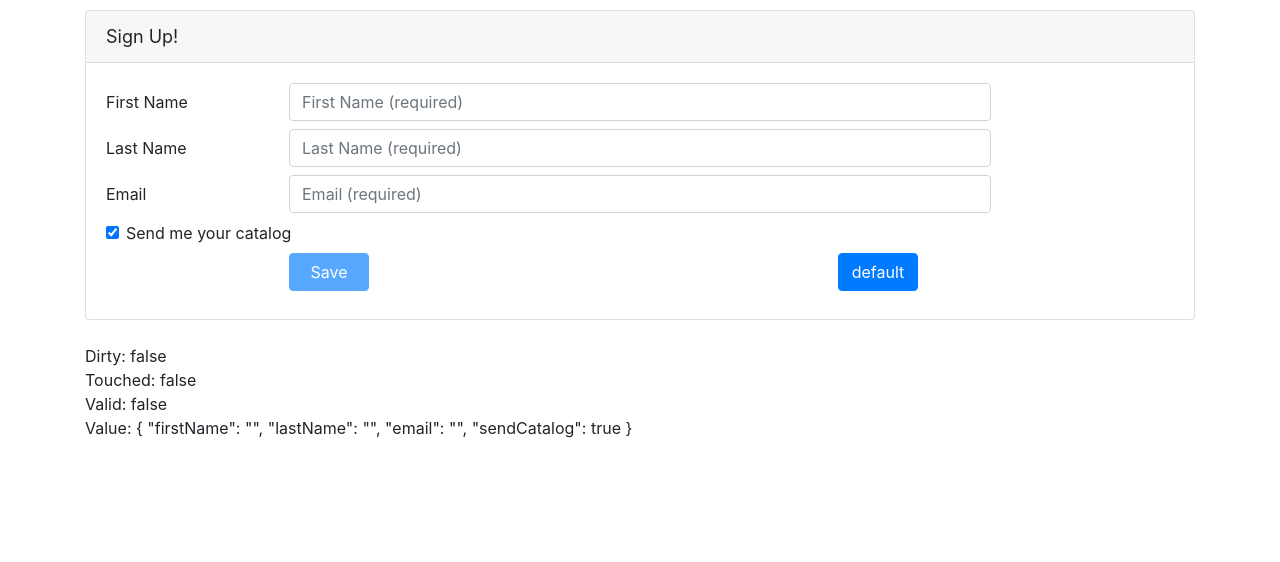
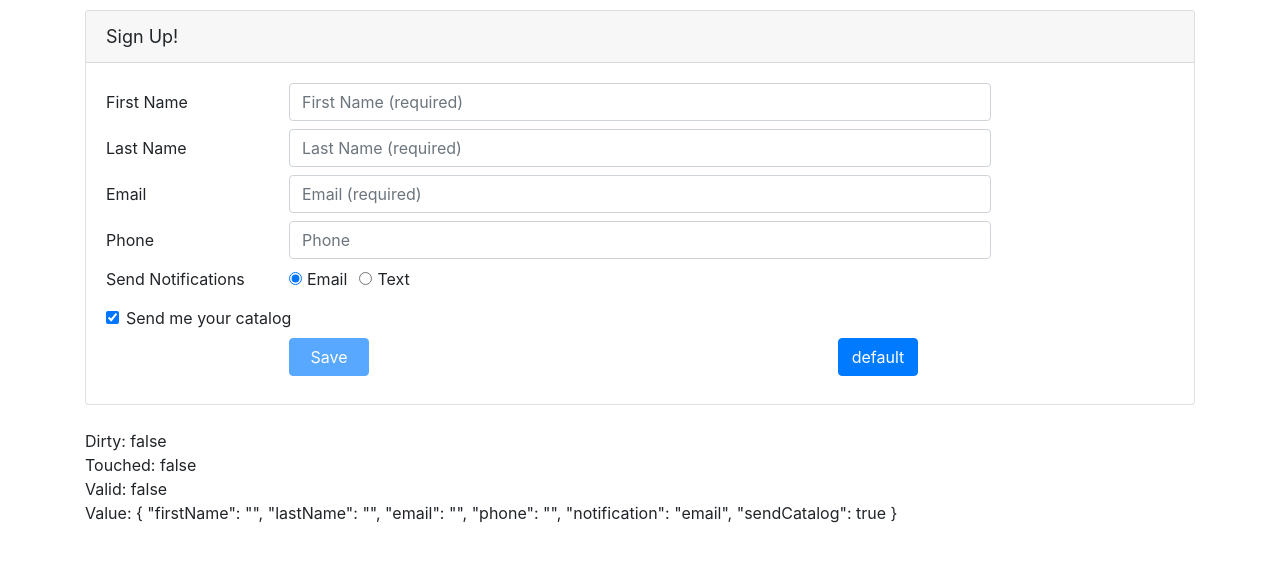
Before and after one commit to duchiha/Angular-Reactive-Forms, an Angular app in the folder reactive-forms-demo/: page / in a window 1280 px wide. Shown: the top 562 px of the page. Built offline with nearby package versions, Linux system fonts and the light colour scheme.

Commit message:
adjusting validation rules at runtime according to notification type

```diff
--- a/reactive-forms-demo/src/app/components/customer/customer.component.html
+++ b/reactive-forms-demo/src/app/components/customer/customer.component.html
@@ -57,6 +57,47 @@
                 </div>
             </div>
             <div class="form-group row mb-2">
+                <label class="col-md-2 col-form-label"
+                       for="phoneId">Phone</label>
+                <div class="col-md-8">
+                  <input class="form-control"
+                         id="phoneId"
+                         type="tel"
+                         placeholder="Phone"
+                         formControlName="phone"
+                         [ngClass]="{'is-invalid': !signUpForm.get('phone').valid }" />
+                  <span class="invalid-feedback">
+                    <span *ngIf="signUpForm.get('phone').errors?.required">
+                      Please enter your phone number.
+                    </span>
+                  </span>
+                </div>
+              </div>
+
+              <div class="form-group row mb-2">
+                <label class="col-md-2 col-form-label pt-0">Send Notifications</label>
+                <div class="col-md-8">
+                  <div class="form-check form-check-inline">
+                    <label class="form-check-label">
+                      <input class="form-check-input"
+                             type="radio"
+                             value="email"
+                             formControlName="notification"
+                             (click)="setNotification('email')">Email
+                    </label>
+                  </div>
+                  <div class="form-check form-check-inline">
+                    <label class="form-check-label">
+                      <input class="form-check-input"
+                             type="radio"
+                             value="text"
+                             formControlName="notification"
+                             (click)="setNotification('text')">Text
+                    </label>
+                  </div>
+                </div>
+              </div>
+            <div class="form-group row mb-2">
                 <div class="col-md-8">
                   <div class="form-check">
                     <label class="form-check-label">
--- a/reactive-forms-demo/src/app/components/customer/customer.component.ts
+++ b/reactive-forms-demo/src/app/components/customer/customer.component.ts
@@ -1,5 +1,5 @@
 import { Component, OnInit } from '@angular/core';
-import { FormGroup, FormBuilder,Validators } from '@angular/forms';
+import { FormGroup, FormBuilder, Validators } from '@angular/forms';
 @Component({
   selector: 'app-customer',
   templateUrl: './customer.component.html',
@@ -12,9 +12,11 @@
 
   ngOnInit() {
     this.signUpForm = this.fb.group({
-      firstName: ['',[Validators.required, Validators.minLength(3)]],
-      lastName: ['',[Validators.required, Validators.maxLength(50)]],
-      email: ['',[Validators.required,Validators.email]],
+      firstName: ['', [Validators.required, Validators.minLength(3)]],
+      lastName: ['', [Validators.required, Validators.maxLength(50)]],
+      email: ['', [Validators.required, Validators.email]],
+      phone: '',
+      notification: 'email',
       sendCatalog: true,
     })
   }
@@ -38,4 +40,14 @@
     console.log('Saving...');
   }
 
+  setNotification(notificationType: string) {
+    const phoneControl = this.signUpForm.get('phone');
+    if (notificationType === 'text') {
+      phoneControl.setValidators(Validators.required);
+    } else {
+      phoneControl.clearValidators();
+    }
+    phoneControl.updateValueAndValidity();
+  }
+
 }
```
